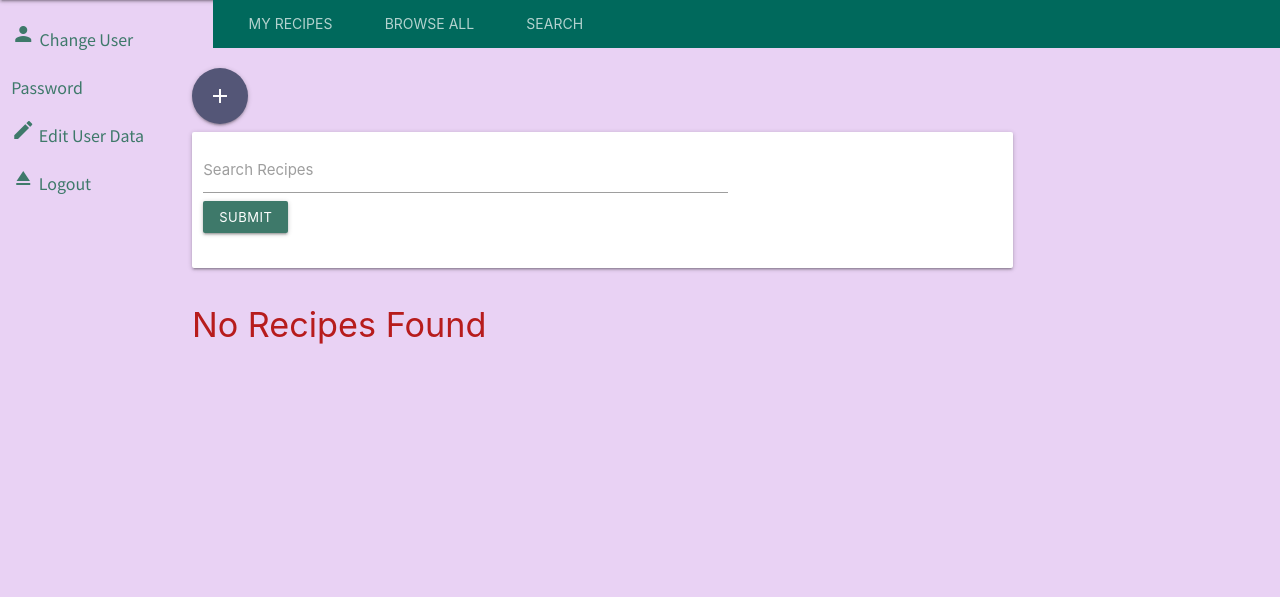
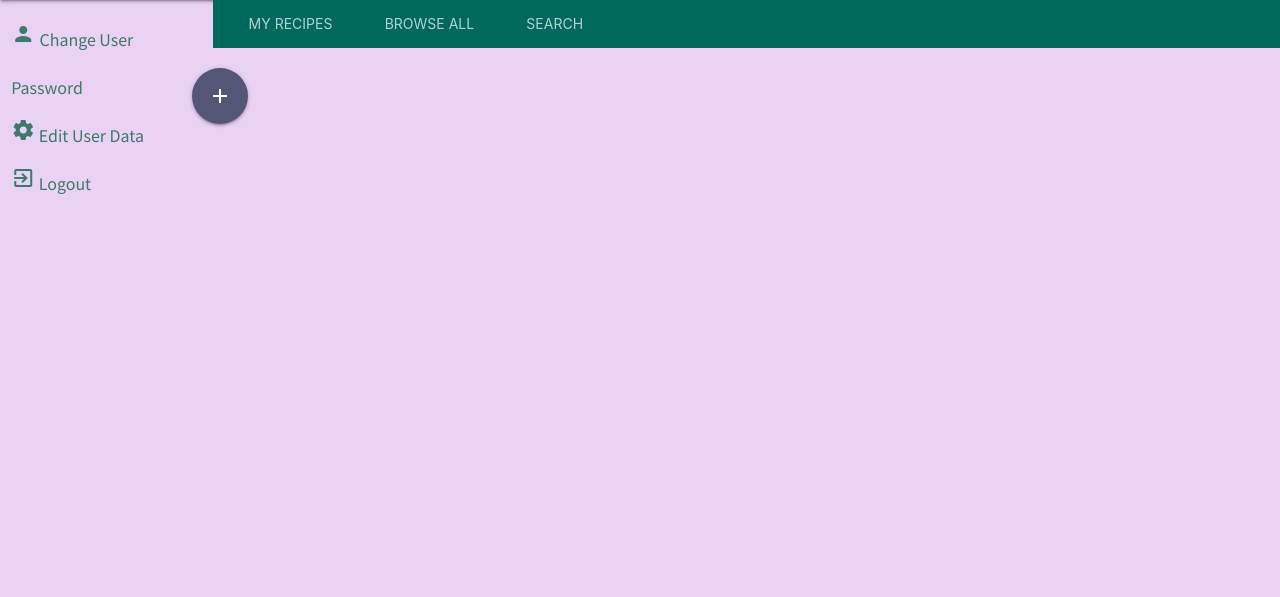
Before and after one commit to markj0hnst0n/LeMunch, a Flask app: page /browse in a window 1280 px wide. Shown: the part 64-661 px from the top of the page. Run offline with Flask 2, Linux system fonts and the light colour scheme; the visitor is signed in with stand-in values (Sample User, id 1); data that the repository does not hold is empty; some libraries are stand-ins or nearby versions.

Commit message:
search changed so no extra code needed on browse page

```diff
--- a/app.py
+++ b/app.py
@@ -59,6 +59,7 @@ def login():
     if db_user:
         if check_password_hash(db_user['password'], form['password']):
             session['user'] = form['username']
+            flash('Login successful')
             return redirect(url_for('profile', user=db_user['username']))
         else:
             flash('Username or password incorrect')
@@ -241,6 +242,9 @@ def search():
         query = request.form.get("query")
         all_recipes = list(recipe_collection.find({"$text":
                            {"$search": query}}).sort("datetime", -1))
+        if len(all_recipes) == 0:
+            flash("No recipes found, please search again")
+            return render_template('search.html', user=user, search_page=search_page)
         return render_template('browse.html', all_recipes=all_recipes,
                                user=user)
     return render_template('search.html', user=user, search_page=search_page)
--- a/templates/base.html
+++ b/templates/base.html
@@ -58,13 +58,7 @@
                 </div>
             </div>
 
-            <section>
-                {% with messages = get_flashed_messages() %} {% if messages %} {% for message in messages %}
-                <div class="container center-align">
-                    <h4>{{ message }}</h4>
-                </div>
-                {% endfor %} {% endif %} {% endwith %}
-            </section>
+
             {% if session.user %}
             <div class="row">
                 <div class="col s2 hide-on-med-and-down absolute">
@@ -74,11 +68,11 @@
                             <a class="side-list" href="{{ url_for('change_password', user_id=user._id) }}">Change User Password</a>
                         </li>
                         <li class="side-list">
-                            <i class="material-icons">edit</i>
+                            <i class="material-icons">settings</i>
                             <a class="side-list" href="{{ url_for('edit_user', user_id=user._id) }}">Edit User Data</a>
                         </li>
                         <li class="side-list">
-                            <i class="material-icons">eject</i>
+                            <i class="material-icons">exit_to_app</i>
                             <a class="modal-trigger side-list" href="#logout_modal">Logout</a>
                         </li>
                     </ul>
@@ -92,6 +86,13 @@
                 </div>
             </div>
             {% endif %}
+            <section>
+                {% with messages = get_flashed_messages() %} {% if messages %} {% for message in messages %}
+                <div class="container center-align">
+                    <h4>{{ message }}</h4>
+                </div>
+                {% endfor %} {% endif %} {% endwith %}
+            </section>
             {% block content %}
             {% endblock %}
         </main>
--- a/templates/browse.html
+++ b/templates/browse.html
@@ -1,13 +1,14 @@
 {% extends 'base.html' %}
 
 {% block content %}
+
+
 
 <div class="container">
 <a href="{{ url_for('add_recipe') }}" class="btn-floating btn-large nav-colour tooltipped" data-position="right" data-tooltip="Add a new recipe!">
     <i class="material-icons">add</i>
 </a>
 </div>
-{% if all_recipes|length > 0 %}
 
 {% for recipe in all_recipes %}
 
@@ -80,24 +81,4 @@
 
 {% endfor %}
 
-{% else %}
-<div class="container">
-    <div class="row">
-        <div class="col s11 card-panel">
-            <form action="{{ url_for('search') }}" method="POST">
-                <div class="row">
-                    <div class="input-field col s12 m8">
-                        <input type="text" name="query" id="query" minlength="3" class="validate" required /><input class="btn-small btn-colour" type="submit" value="Submit" />
-                        <label for="query">Search Recipes</label>
-                    </div>
-                </div>
-            </form>
-        </div>
-    </div>
-    <div class="row">
-        <h4 class="red-text text-darken-4">No Recipes Found</h4>
-    </div>
-</div>
-{% endif %}
-
 {% endblock %}
--- a/templates/edit_recipe.html
+++ b/templates/edit_recipe.html
@@ -63,7 +63,6 @@
                     <div>
                         <i class="material-icons prefix">edit</i>
                         <input id="ingredients" type="text" name="ingredients" maxlength="30" value="{{ recipe.ingredients[ingredient] }}" class="validate" required />
-                        <div class="btn-border">
                         <a href="#" class="btn-small waves-effect waves-light btn-colour remove_field center-align">Remove</a>
                     </div>
                     {% endif %}
--- a/templates/search.html
+++ b/templates/search.html
@@ -4,7 +4,7 @@
 
 <div class="container">
     <div class="row">
-        <div class="col s11 card-panel">
+        <div class="col s12 card-panel">
             <form action="{{ url_for('search') }}" method="POST">
                 <div class="row">
                     <div class="input-field col s12 m8">
```
